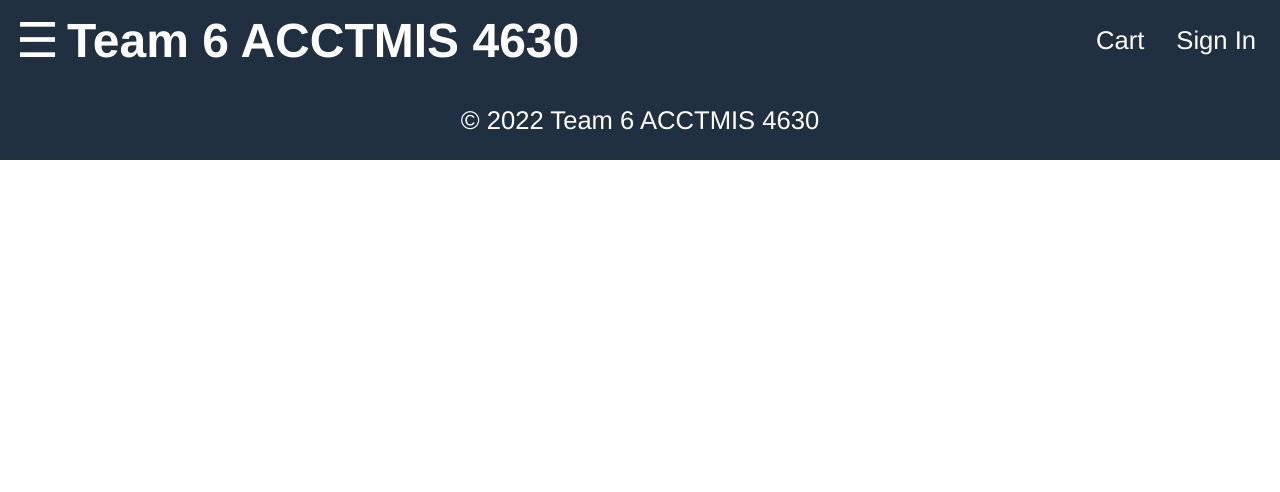
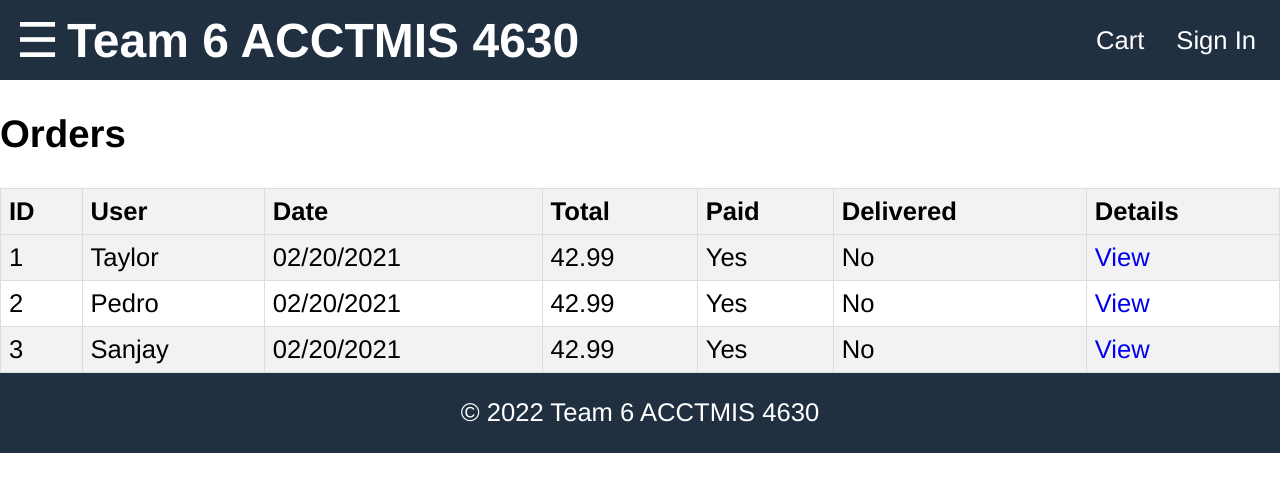
Before and after one commit to Team-6-ACCTMIS-4630/Team-6-ACCTMIS-4630-web, a React (Create React App) app in the folder frontend/: page /orders in a window 1280 px wide. Shown: the top 492 px of the page. Built offline with nearby package versions, Linux system fonts and the light colour scheme.

Commit message:
Add Orders feature for Lab 3

```diff
--- a/frontend/src/App.tsx
+++ b/frontend/src/App.tsx
@@ -3,6 +3,8 @@ import logo from './logo.svg';
 import Home from './Home/Home';
 import Products from './Products/Products';
 import { BrowserRouter, Routes, Route } from 'react-router-dom';
+import Orders from "./Orders/Orders";
+import OrderDetail from "./Orders/OrderDetail";
 //import './App.css';
 
 function App() {
@@ -37,10 +39,15 @@ function App() {
 <li>
     <a href="/products">Shirts</a>
 </li>
+<li>
+    <a href="/orders">Orders</a>
+</li>
             </aside>
            <Routes>
   <Route path="/" element={<Home />} />
   <Route path="/products" element={<Products />} />
+  <Route path="/orders" element={<Orders />} />
+  <Route path="/orders/:id" element={<OrderDetail />} />
 </Routes>
         </main>
         <footer className = "footer">
--- /dev/null
+++ b/frontend/src/Orders/OrderDetail.tsx
@@ -0,0 +1,29 @@
+import React from "react";
+import { useParams } from "react-router-dom";
+import data from "./data";
+
+function OrderDetail() {
+    const { id } = useParams();
+
+    const order = data.orders.find(
+        (order) => order._id.toString() === id
+    );
+
+    if (!order) {
+        return <div>Order not found</div>;
+    }
+
+    return (
+        <div className="content">
+            <h2>Order Details</h2>
+            <p>Order ID: {order._id}</p>
+            <p>User: {order.user.name}</p>
+            <p>Date: {order.createdAt}</p>
+            <p>Total: {order.totalPrice}</p>
+            <p>Paid: {order.isPaid ? "Yes" : "No"}</p>
+            <p>Delivered: {order.isDelivered ? "Yes" : "No"}</p>
+        </div>
+    );
+}
+
+export default OrderDetail;
--- /dev/null
+++ b/frontend/src/Orders/Orders.tsx
@@ -0,0 +1,41 @@
+import React from "react";
+import data from "./data";
+import { Link } from "react-router-dom";
+
+function Orders() {
+    return (
+        <div className="content">
+            <h2>Orders</h2>
+            <table>
+                <thead>
+                    <tr>
+                        <th>ID</th>
+                        <th>User</th>
+                        <th>Date</th>
+                        <th>Total</th>
+                        <th>Paid</th>
+                        <th>Delivered</th>
+                        <th>Details</th>
+                    </tr>
+                </thead>
+                <tbody>
+                    {data.orders.map((order) => (
+                        <tr key={order._id}>
+                            <td>{order._id}</td>
+                            <td>{order.user.name}</td>
+                            <td>{order.createdAt}</td>
+                            <td>{order.totalPrice}</td>
+                            <td>{order.isPaid ? "Yes" : "No"}</td>
+                            <td>{order.isDelivered ? "Yes" : "No"}</td>
+                            <td>
+                                <Link to={`/orders/${order._id}`}>View</Link>
+                            </td>
+                        </tr>
+                    ))}
+                </tbody>
+            </table>
+        </div>
+    );
+}
+
+export default Orders;
--- /dev/null
+++ b/frontend/src/Orders/data.tsx
@@ -0,0 +1,40 @@
+export default {
+    orders: [
+        {
+            _id: 1,
+            createdAt: '02/20/2021',
+            totalPrice: 42.99,
+            user: {
+                name: 'Taylor'
+            },
+            isPaid: true,
+            paidAt: '02/14/2021',
+            isDelivered: false,
+            deliveredDate: null
+        },
+        {
+            _id: 2,
+            createdAt: '02/20/2021',
+            totalPrice: 42.99,
+            user: {
+                name: 'Pedro'
+            },
+            isPaid: true,
+            paidAt: '02/14/2021',
+            isDelivered: false,
+            deliveredDate: null
+        },
+        {
+            _id: 3,
+            createdAt: '02/20/2021',
+            totalPrice: 42.99,
+            user: {
+                name: 'Sanjay'
+            },
+            isPaid: true,
+            paidAt: '02/14/2021',
+            isDelivered: false,
+            deliveredDate: null
+        }
+    ]
+};
--- a/frontend/src/index.css
+++ b/frontend/src/index.css
@@ -130,3 +130,23 @@ a:hover{
 .product-rating{
     margin-bottom: 1rem;
 }
+
+
+table {
+    border-collapse: collapse;
+    width: 100%;
+}
+
+th,
+td {
+    border: 1px solid #ddd;
+    padding: 8px;
+}
+
+th {
+    background-color: #f2f2f2;
+    text-align: left;
+}
+tbody tr:nth-child(odd) {
+    background-color: #f2f2f2;
+}
```
